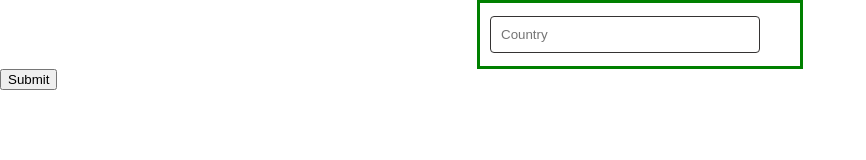
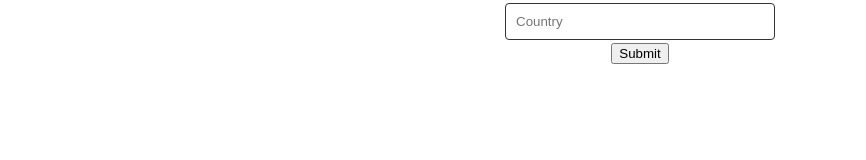
Before and after one commit to julioguzman19/Testing, a plain HTML site: page index.html in a window 1280 px wide. Shown: the whole page, without its empty margins (0-866 px from the left). Drawn offline with nearby package versions, Linux system fonts and the light colour scheme.

Commit message:
Centering body

```diff
--- a/assets/css/style.css
+++ b/assets/css/style.css
@@ -23,9 +23,9 @@
     border-radius: 6px;
 }
 
-.center {
-    margin: auto;
-    width: 50%;
-    border: 3px solid green;
-    padding: 10px;
-  }
+body {
+    text-align: center;
+}
+form {
+    display: inline-block;
+}
```
